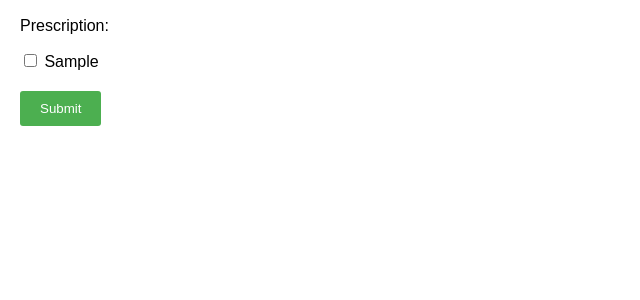
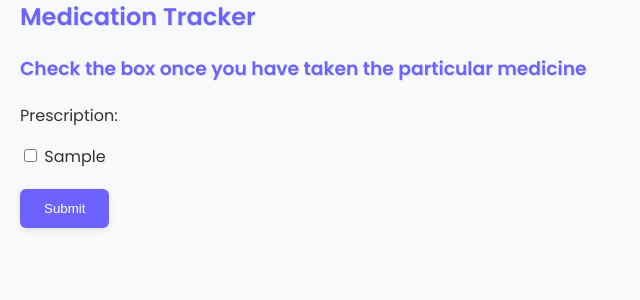
Before and after one commit to Pratz1337/Symptom_Sage, a Flask app: page /health_tracker in a window 1280 px wide. Shown: the part 500-800 px from the top of the page, without its empty margins (0-640 px from the left). Run offline with Flask 3, Linux system fonts and the light colour scheme; the visitor is signed in with stand-in values (Sample User, id 1); tables that the repository leaves empty hold one stand-in row (values such as "Sample post").

Commit message:
Update health_tracker.html

```diff
--- a/templates/health_tracker.html
+++ b/templates/health_tracker.html
@@ -3,28 +3,53 @@
 <head>
   <title>Health Tracker</title>
   <style>
+    @import url('https://fonts.googleapis.com/css2?family=Poppins:wght@400;600&display=swap');
+
     body {
-      font-family: Arial, sans-serif;
+      font-family: 'Poppins', sans-serif;
       margin: 20px;
+      background-color: #f8f9fa;
+      color: #333;
+    }
+
+    h1 {
+      text-align: center;
+      font-size: 2.5em;
+      margin-bottom: 30px;
+      color: #6c63ff;
+      text-shadow: 1px 1px 2px rgba(0, 0, 0, 0.1);
+    }
+
+    h2 {
+      margin-top: 20px;
+      color: #6c63ff;
+      text-shadow: 1px 1px 1px rgba(0, 0, 0, 0.1);
     }
 
     table {
       border-collapse: collapse;
       width: 100%;
+      box-shadow: 0 2px 6px rgba(0, 0, 0, 0.1);
+      border-radius: 8px;
+      overflow: hidden;
     }
 
     th, td {
-      padding: 8px;
+      padding: 12px 15px;
       text-align: left;
       border-bottom: 1px solid #ddd;
     }
 
     th {
-      background-color: #f2f2f2;
+      background-color: #6c63ff;
+      color: #fff;
+      text-shadow: 1px 1px 1px rgba(0, 0, 0, 0.1);
     }
 
-    h1, h2, h3 {
+    h3 {
       margin-top: 20px;
+      color: #6c63ff;
+      text-shadow: 1px 1px 1px rgba(0, 0, 0, 0.1);
     }
 
     form {
@@ -38,12 +63,18 @@
 
     input[type="submit"] {
       margin-top: 10px;
-      background-color: #4CAF50;
-      color: white;
-      padding: 10px 20px;
+      background-color: #6c63ff;
+      color: #fff;
+      padding: 12px 24px;
       border: none;
-      border-radius: 3px;
+      border-radius: 6px;
       cursor: pointer;
+      transition: background-color 0.3s ease;
+      box-shadow: 0 2px 6px rgba(0, 0, 0, 0.1);
+    }
+
+    input[type="submit"]:hover {
+      background-color: #5a54d6;
     }
 
     p {
@@ -53,11 +84,14 @@
     .bold-p {
       font-weight: bold;
     }
+
     .scan-image {
       max-width: 300px;
+      border-radius: 4px;
+      box-shadow: 0 2px 6px rgba(0, 0, 0, 0.1);
     }
   </style>
-   <link rel="icon" href="/static/css/image.png">
+  <link rel="icon" href="/static/css/image.png">
 </head>
 <body>
   <h1>Health Tracker</h1>
@@ -85,9 +119,7 @@
   <h2>Medication Tracker</h2>
   <form method="post">
     {% for data in patient_data %}
-      <h3>
-        Check the box once you have taken the particular medicine
-      </h3>
+      <h3>Check the box once you have taken the particular medicine</h3>
       <p>Prescription:</p>
       <div>
         {% for medicine in data[1].split(', ') %}
```
